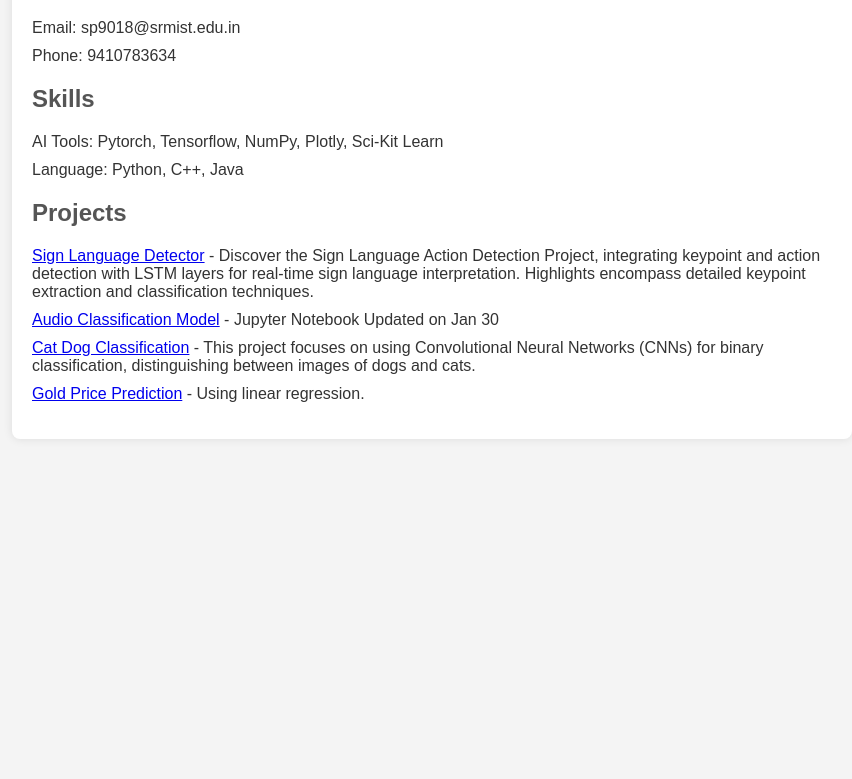
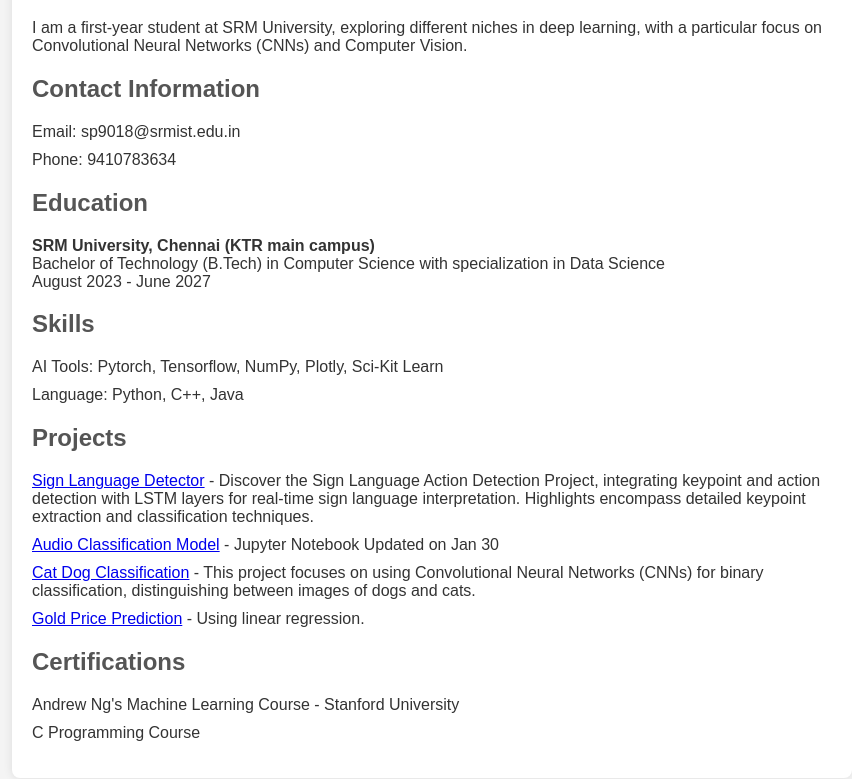
Before and after one commit to shivayapandey/shivayapandey.github.io, a plain HTML site: page index.html in a window 1280 px wide. Shown: the part 101-880 px from the top of the page, without its empty margins (208-1060 px from the left). Before the commit the page ends 800 px from the top, so only its background shows below. Drawn offline with Linux system fonts and the light colour scheme.

Commit message:
Update index.html

```diff
--- a/index.html
+++ b/index.html
@@ -3,7 +3,7 @@
 <head>
     <meta charset="UTF-8">
     <meta name="viewport" content="width=device-width, initial-scale=1.0">
-    <title>Shivaya Pandey's Portfolio</title>
+    <title>Shivaya Pandey</title>
     <style>
         body {
             font-family: Arial, sans-serif;
@@ -36,10 +36,19 @@
 
 <div class="container">
     <h1>Shivaya Pandey</h1>
+
+    <p>I am a first-year student at SRM University, exploring different niches in deep learning, with a particular focus on Convolutional Neural Networks (CNNs) and Computer Vision.</p>
+
+    <h2>Contact Information</h2>
     <ul>
         <li>Email: sp9018@srmist.edu.in</li>
         <li>Phone: 9410783634</li>
     </ul>
+
+    <h2>Education</h2>
+    <p><strong>SRM University, Chennai (KTR main campus)</strong><br>
+    Bachelor of Technology (B.Tech) in Computer Science with specialization in Data Science<br>
+    August 2023 - June 2027</p>
 
     <h2>Skills</h2>
     <ul>
@@ -55,6 +64,12 @@
         <li><a href="#">Gold Price Prediction</a> - Using linear regression.</li>
         <!-- Add more projects as needed -->
     </ul>
+
+    <h2>Certifications</h2>
+    <ul>
+        <li>Andrew Ng's Machine Learning Course - Stanford University</li>
+        <li>C Programming Course</li>
+    </ul>
 </div>
 
 </body>
```
